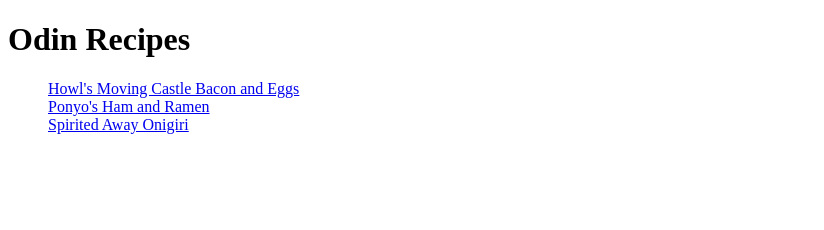
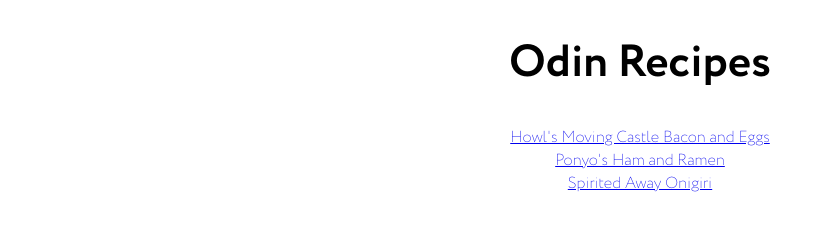
Before and after one commit to its-jade/odin-recipes, a plain HTML site: page index.html in a window 1280 px wide. Shown: the whole page, without its empty margins (0-824 px from the left). Drawn offline with Linux system fonts and the light colour scheme.

Commit message:
Add CSS and edit index.html
- create CSS and link to index.html
- add custom font 'Circe' to CSS
- apply custom font to body
- edit list in index.html to indivdual lines with breaks
- apply text-align: center; to body

```diff
--- a/index.html
+++ b/index.html
@@ -5,13 +5,14 @@
     <meta http-equiv="X-UA-Compatible" content="IE=edge">
     <meta name="viewport" content="width=device-width, initial-scale=1.0">
     <title>Odin Recipes</title>
+    <link rel="stylesheet" href="styles.css">
 </head>
 <body>
     <h1>Odin Recipes</h1>
-    <ul style="list-style-type:none;">
-        <li><a href="recipes/howls.html">Howl's Moving Castle Bacon and Eggs</a></li>
-        <li><a href="recipes/ponyo.html">Ponyo's Ham and Ramen</a></li>
-        <li> <a href="recipes/spirited.html">Spirited Away Onigiri</a></li>
-    </ul>
+    <a href="recipes/howls.html">Howl's Moving Castle Bacon and Eggs</a>
+    <br>
+    <a href="recipes/ponyo.html">Ponyo's Ham and Ramen</a>
+    <br>
+    <a href="recipes/spirited.html">Spirited Away Onigiri</a>
 </body>
 </html>
--- /dev/null
+++ b/styles.css
@@ -0,0 +1,34 @@
+@font-face {
+    font-family: 'Circe';
+    src: url(fonts/CRC55.otf) format('opentype');
+    font-weight: normal;
+}
+
+@font-face {
+    font-family: 'Circe';
+    src: url(fonts/CRC35.otf) format('opentype');
+    font-weight: light;
+}
+
+@font-face {
+    font-family: 'Circe';
+    src: url(fonts/CRC25.otf) format('opentype');
+    font-weight: lighter;
+}
+
+@font-face {
+    font-family: 'Circe';
+    src: url(fonts/Circe-Bold.otf) format('opentype');
+    font-weight: bold;
+}
+
+body {
+    font-family: 'Circe', sans-serif;
+    text-align: center;
+}
+
+h1 {
+    font-family: "Circe", sans-serif;
+    font-weight: bold;
+    font-size: 45px;
+}
```
Also changed, not shown: fonts/CRC25.otf (added), fonts/CRC35.otf (added), fonts/CRC55.otf (added), fonts/Circe-Bold.otf (added), fonts/Circe-ExtraBold.otf (added).
